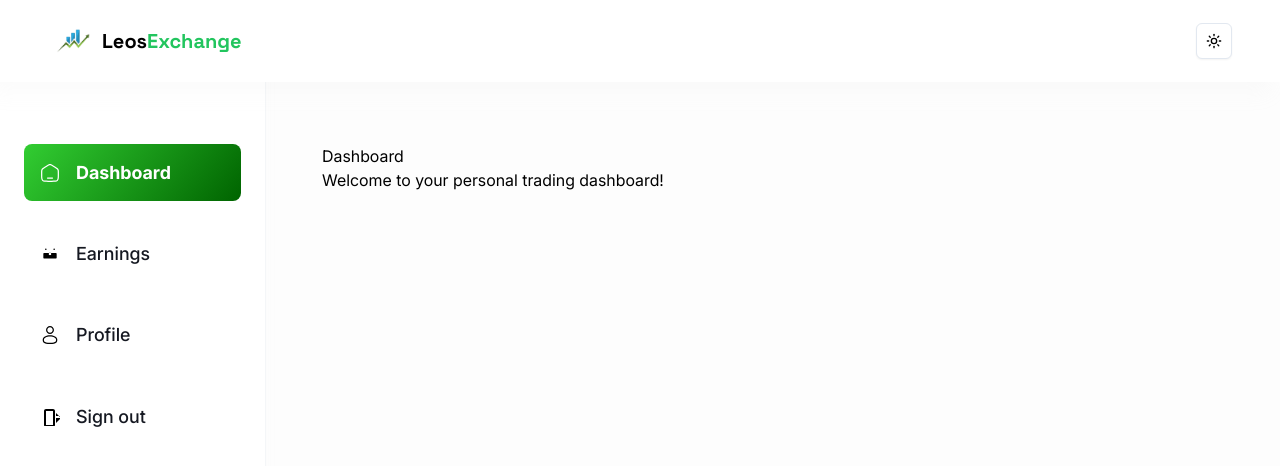
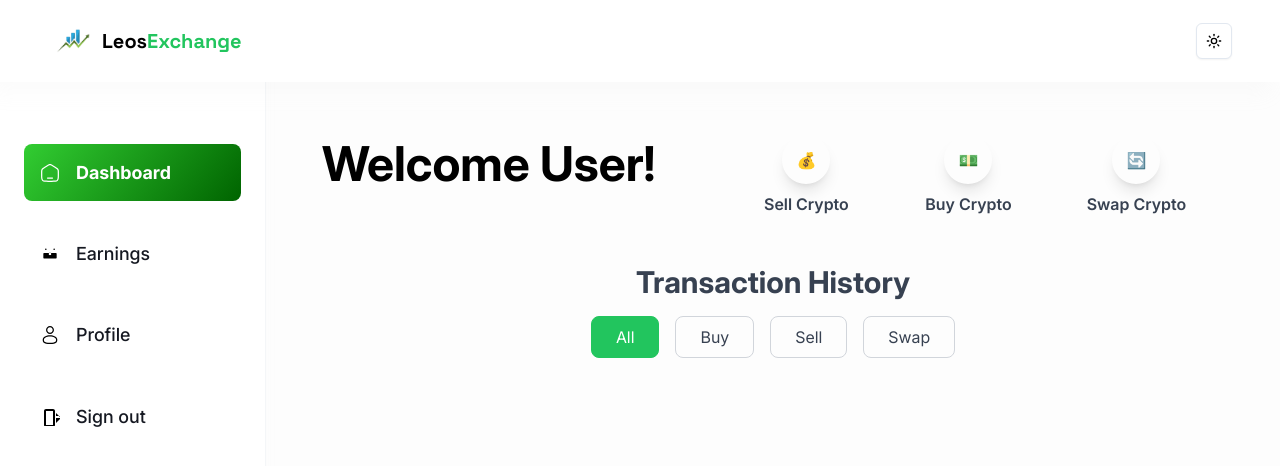
Before and after one commit to Charzy-1/leos-crypto-exchange-app, a Next.js app: page /dashboard in a window 1280 px wide. Shown: the top 466 px of the page. Built offline with nearby package versions, Linux system fonts and the light colour scheme; no server answers.

Commit message:
started the dashboard for users

```diff
--- /dev/null
+++ b/app/(root)/buy-crypto/page.tsx
@@ -0,0 +1,7 @@
+import React from "react";
+
+const page = () => {
+  return <div>page</div>;
+};
+
+export default page;
--- a/app/(root)/dashboard/page.tsx
+++ b/app/(root)/dashboard/page.tsx
@@ -1,11 +1,54 @@
-import React from "react";
+"use client";
+// import ROUTES from "@/constants/routes";
+import Link from "next/link";
+import React, { useState } from "react";
+
+import { actions } from "@/constants";
 
 const Dashboard = () => {
+  // ✅ Corrected: useState is now inside the component
+  const [active, setActive] = useState("All");
+
   return (
-    <div className="p-8">
-      <h1>Dashboard</h1>
-      <p>Welcome to your personal trading dashboard!</p>
-    </div>
+    <section className="px-8">
+      <div className="flex flex-row flex-wrap items-center justify-center space-x-0 space-y-6 md:space-x-6 md:space-y-0 lg:justify-between">
+        <h1 className="heading">Welcome User!</h1>
+
+        <div className="grid w-full max-w-[460px] grid-cols-3 gap-6">
+          {actions.map((action) => (
+            <Link key={action.id} href={action.href}>
+              <button className="flex flex-col items-center gap-2 font-semibold text-gray-700 dark:text-gray-300">
+                <span className="mt-6 flex size-12 items-center justify-center rounded-full shadow-lg">
+                  {action.icon}
+                </span>
+                <span>{action.label}</span>
+              </button>
+            </Link>
+          ))}
+        </div>
+      </div>
+
+      <div className="my-12">
+        <h2 className="my-4 text-center text-2xl font-bold text-gray-700 dark:text-gray-300 md:text-3xl">
+          Transaction History
+        </h2>
+        <div className="flex justify-center gap-4">
+          {["All", "Buy", "Sell", "Swap"].map((btn) => (
+            <button
+              key={btn}
+              className={`rounded-lg border px-6 py-2 text-gray-700 transition dark:text-gray-200 ${
+                active === btn
+                  ? "border-green-500 bg-green-500 text-white"
+                  : "border-gray-300 hover:bg-gray-200"
+              }`}
+              onClick={() => setActive(btn)}
+            >
+              {btn}
+            </button>
+          ))}
+        </div>
+      </div>
+    </section>
   );
 };
 
--- /dev/null
+++ b/app/(root)/sell-crypto/page.tsx
@@ -0,0 +1,88 @@
+"use client";
+
+import { useState } from "react";
+
+const TransactionForm = () => {
+  const [coinType, setCoinType] = useState("");
+  const [amount, setAmount] = useState("");
+
+  const isFormValid = coinType !== "" && amount !== "";
+
+  return (
+    <div className="flex min-h-screen items-center justify-center bg-gray-50">
+      <div className="w-full max-w-md rounded-lg bg-white p-6 shadow-md">
+        {/* Tab Switcher */}
+        <div className="flex justify-between rounded-lg bg-gray-100 p-1">
+          {["Buy", "Sell", "Swap"].map((tab) => (
+            <button
+              key={tab}
+              className={`w-1/3 rounded-md py-2 ${
+                tab === "Sell"
+                  ? "bg-white font-bold shadow-md"
+                  : "text-gray-500"
+              }`}
+            >
+              {tab}
+            </button>
+          ))}
+        </div>
+
+        {/* Form */}
+        <div className="mt-6">
+          {/* Coin Type */}
+          <label className="block text-gray-700">Coin Type</label>
+          <select
+            value={coinType}
+            onChange={(e) => setCoinType(e.target.value)}
+            className="mt-1 w-full rounded-md border p-3 focus:ring focus:ring-orange-300"
+          >
+            <option value="">Select coin type</option>
+            <option value="BTC">Bitcoin (BTC)</option>
+            <option value="ETH">Ethereum (ETH)</option>
+            <option value="USDT">Tether (USDT)</option>
+          </select>
+
+          {/* Amount Input */}
+          <label className="mt-4 block text-gray-700">Amount</label>
+          <div className="relative">
+            <input
+              type="number"
+              value={amount}
+              onChange={(e) => setAmount(e.target.value)}
+              placeholder="Enter Amount"
+              className="mt-1 w-full rounded-md border p-3 focus:ring focus:ring-orange-300"
+            />
+            <span className="absolute right-4 top-1/2 -translate-y-1/2 text-gray-500">
+              USD
+            </span>
+          </div>
+
+          {/* Amount in Naira */}
+          <div className="mt-4 flex justify-between text-gray-700">
+            <span>Amount in Naira ---</span>
+            <span className="flex cursor-pointer items-center text-orange-500">
+              Set by Naira ↔
+            </span>
+          </div>
+
+          {/* Selling Rate */}
+          <div className="mt-2 text-gray-700">Selling Rate ₦/$</div>
+
+          {/* Submit Button */}
+          <button
+            className={`mt-6 w-full rounded-lg py-3 font-bold text-white transition ${
+              isFormValid
+                ? "bg-gradient-to-r from-green-400 to-green-600"
+                : "cursor-not-allowed bg-gray-300"
+            }`}
+            disabled={!isFormValid}
+          >
+            Sell Crypto
+          </button>
+        </div>
+      </div>
+    </div>
+  );
+};
+
+export default TransactionForm;
--- a/constants/index.ts
+++ b/constants/index.ts
@@ -132,3 +132,24 @@ export const socialMedia = [
     href: "https://www.instagram.com/tradewithleo0?igsh=MTAwemlhN3o3ZXg4cA==",
   },
 ];
+
+export const actions = [
+  {
+    id: 1,
+    label: "Sell Crypto",
+    icon: "💰", // Replace with an actual icon component if needed
+    href: "/sell-crypto",
+  },
+  {
+    id: 2,
+    label: "Buy Crypto",
+    icon: "💵",
+    href: "/buy-crypto",
+  },
+  {
+    id: 3,
+    label: "Swap Crypto",
+    icon: "🔄",
+    href: "/swap-crypto",
+  },
+];
```
